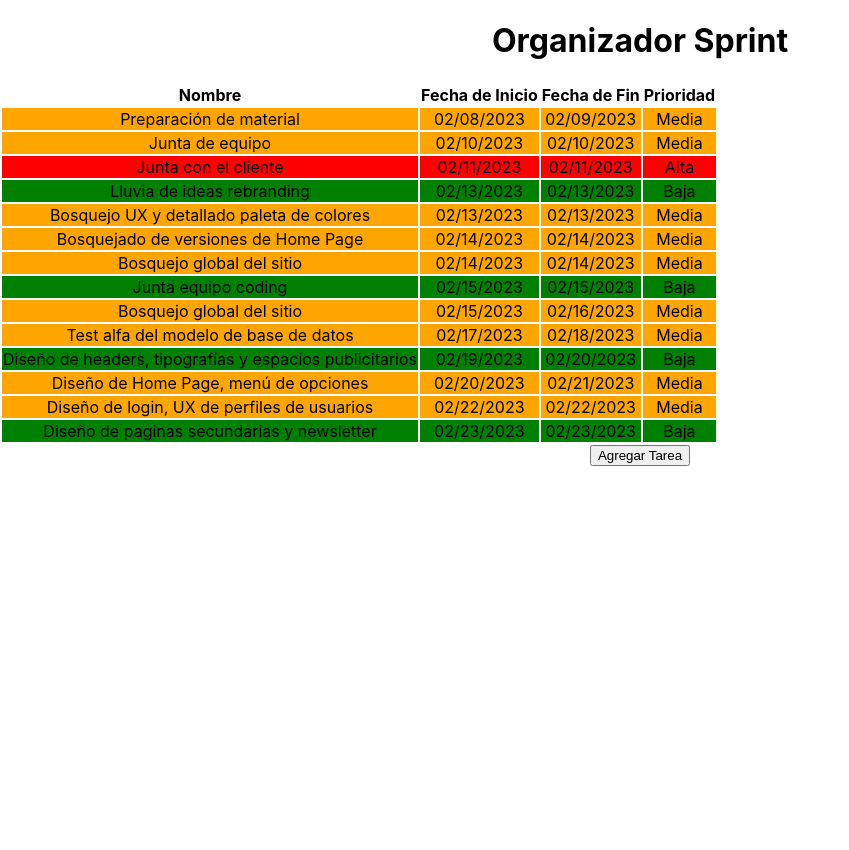
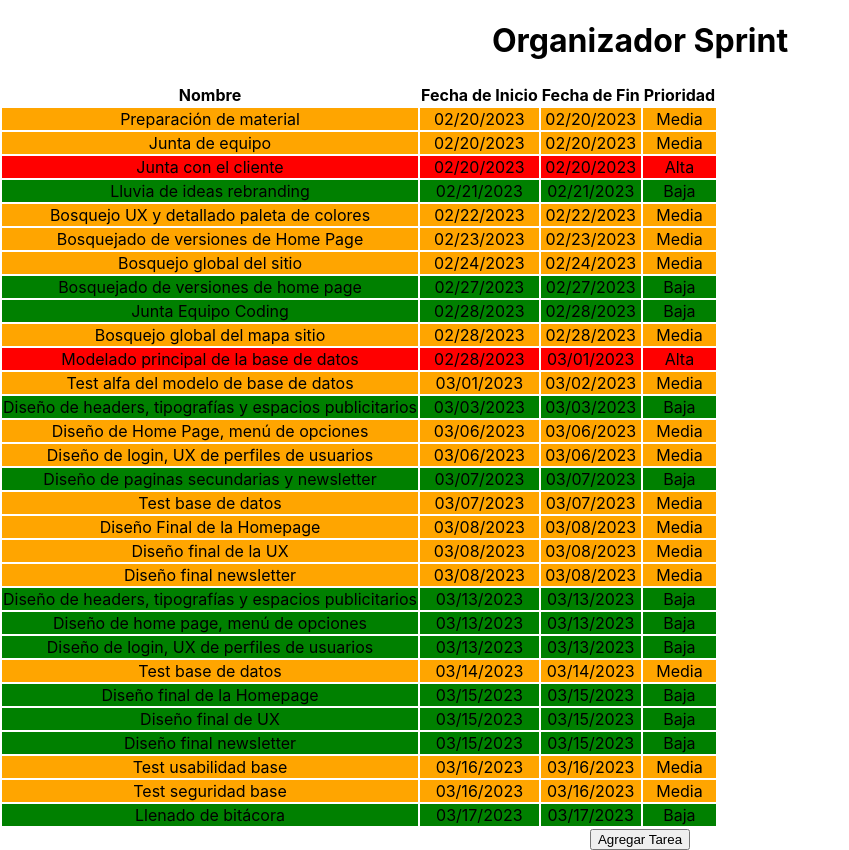
Before and after one commit to Brave-King/organizador-sprint, a React (Create React App) app: page / in a window 1280 px wide. Shown: the whole page, without its empty margins (0-849 px from the left). Before the commit the page ends 800 px from the top, so only its background shows below. Built offline with nearby package versions, Linux system fonts and the light colour scheme.

Commit message:
nuevos cambios en archivo

```diff
--- a/package.json
+++ b/package.json
@@ -1,4 +1,5 @@
 {
+  "homepage": "https://github.com/Brave-King/organizador-sprint.git",
   "name": "organizador-sprint",
   "version": "0.1.0",
   "private": true,
--- a/src/App.js
+++ b/src/App.js
@@ -5,99 +5,211 @@ function App() {
   const [tasks, setTasks] = useState([
     {
       name: "Preparación de material",
-      startDate: "02/08/2023",
-      endDate: "02/09/2023",
+      startDate: "02/20/2023",
+      endDate: "02/20/2023",
       priority: "Media",
       color: "orange"
     },
     {
       name: "Junta de equipo",
-      startDate: "02/10/2023",
-      endDate: "02/10/2023",
+      startDate: "02/20/2023",
+      endDate: "02/20/2023",
       priority: "Media",
       color: "orange"
     },
     {
       name: "Junta con el cliente",
-      startDate: "02/11/2023",
-      endDate: "02/11/2023",
+      startDate: "02/20/2023",
+      endDate: "02/20/2023",
       priority: "Alta",
       color: "red"
     },
     {
       name: "Lluvia de ideas rebranding",
-      startDate: "02/13/2023",
-      endDate: "02/13/2023",
+      startDate: "02/21/2023",
+      endDate: "02/21/2023",
       priority: "Baja",
       color: "green"
     },
     {
       name: "Bosquejo UX y detallado paleta de colores",
-      startDate: "02/13/2023",
-      endDate: "02/13/2023",
-      priority: "Media",
-      color: "orange"
-    },
-    {
-      name: "Bosquejado de versiones de Home Page",
-      startDate: "02/14/2023",
-      endDate: "02/14/2023",
-      priority: "Media",
-      color: "orange"
-    },
-    {
-      name: "Bosquejo global del sitio",
-      startDate: "02/14/2023",
-      endDate: "02/14/2023",
-      priority: "Media",
-      color: "orange"
-    },
-    {
-      name: "Junta equipo coding",
-      startDate: "02/15/2023",
-      endDate: "02/15/2023",
-      priority: "Baja",
-      color: "green"
-    },
-    {
-      name: "Bosquejo global del sitio",
-      startDate: "02/15/2023",
-      endDate: "02/16/2023",
-      priority: "Media",
-      color: "orange"
-    },
-    {
-      name: "Test alfa del modelo de base de datos",
-      startDate: "02/17/2023",
-      endDate: "02/18/2023",
-      priority: "Media",
-      color: "orange"
-    },
-    {
-      name: "Diseño de headers, tipografías y espacios publicitarios",
-      startDate: "02/19/2023",
-      endDate: "02/20/2023",
-      priority: "Baja",
-      color: "green"
-    },
-    {
-      name: "Diseño de Home Page, menú de opciones",
-      startDate: "02/20/2023",
-      endDate: "02/21/2023",
-      priority: "Media",
-      color: "orange"
-    },
-    {
-      name: "Diseño de login, UX de perfiles de usuarios",
       startDate: "02/22/2023",
       endDate: "02/22/2023",
       priority: "Media",
       color: "orange"
     },
     {
-      name: "Diseño de paginas secundarias y newsletter",
+      name: "Bosquejado de versiones de Home Page",
       startDate: "02/23/2023",
       endDate: "02/23/2023",
+      priority: "Media",
+      color: "orange"
+    },
+    {
+      name: "Bosquejo global del sitio",
+      startDate: "02/24/2023",
+      endDate: "02/24/2023",
+      priority: "Media",
+      color: "orange"
+    },
+    {
+      name: "Bosquejado de versiones de home page",
+      startDate: "02/27/2023",
+      endDate: "02/27/2023",
+      priority: "Baja",
+      color: "green"
+    },
+    {
+      name: "Junta Equipo Coding",
+      startDate: "02/28/2023",
+      endDate: "02/28/2023",
+      priority: "Baja",
+      color: "green"
+    },
+    {
+      name: "Bosquejo global del mapa sitio",
+      startDate: "02/28/2023",
+      endDate: "02/28/2023",
+      priority: "Media",
+      color: "orange"
+    },
+    {
+      name: "Modelado principal de la base de datos",
+      startDate: "02/28/2023",
+      endDate: "03/01/2023",
+      priority: "Alta",
+      color: "red"
+    },
+    {
+      name: "Test alfa del modelo de base de datos",
+      startDate: "03/01/2023",
+      endDate: "03/02/2023",
+      priority: "Media",
+      color: "orange"
+    },
+    {
+      name: "Diseño de headers, tipografías y espacios publicitarios",
+      startDate: "03/03/2023",
+      endDate: "03/03/2023",
+      priority: "Baja",
+      color: "green"
+    },
+    {
+      name: "Diseño de Home Page, menú de opciones",
+      startDate: "03/06/2023",
+      endDate: "03/06/2023",
+      priority: "Media",
+      color: "orange"
+    },
+    {
+      name: "Diseño de login, UX de perfiles de usuarios",
+      startDate: "03/06/2023",
+      endDate: "03/06/2023",
+      priority: "Media",
+      color: "orange"
+    },
+    {
+      name: "Diseño de paginas secundarias y newsletter",
+      startDate: "03/07/2023",
+      endDate: "03/07/2023",
+      priority: "Baja",
+      color: "green"
+    },
+    {
+      name: "Test base de datos",
+      startDate: "03/07/2023",
+      endDate: "03/07/2023",
+      priority: "Media",
+      color: "orange"
+    },
+    {
+      name: "Diseño Final de la Homepage",
+      startDate: "03/08/2023",
+      endDate: "03/08/2023",
+      priority: "Media",
+      color: "orange"
+    },
+    {
+      name: "Diseño final de la UX",
+      startDate: "03/08/2023",
+      endDate: "03/08/2023",
+      priority: "Media",
+      color: "orange"
+    },
+    {
+      name: "Diseño final newsletter",
+      startDate: "03/08/2023",
+      endDate: "03/08/2023",
+      priority: "Media",
+      color: "orange"
+    },
+    {
+      name: "Diseño de headers, tipografías y espacios publicitarios",
+      startDate: "03/13/2023",
+      endDate: "03/13/2023",
+      priority: "Baja",
+      color: "green"
+    },
+    {
+      name: "Diseño de home page, menú de opciones",
+      startDate: "03/13/2023",
+      endDate: "03/13/2023",
+      priority: "Baja",
+      color: "green"
+    },
+    {
+      name: "Diseño de login, UX de perfiles de usuarios",
+      startDate: "03/13/2023",
+      endDate: "03/13/2023",
+      priority: "Baja",
+      color: "green"
+    },
+    {
+      name: "Test base de datos",
+      startDate: "03/14/2023",
+      endDate: "03/14/2023",
+      priority: "Media",
+      color:" orange"
+    },
+    {
+      name: "Diseño final de la Homepage",
+      startDate: "03/15/2023",
+      endDate: "03/15/2023",
+      priority: "Baja",
+      color: "green"
+    },
+    {
+      name: "Diseño final de UX",
+      startDate: "03/15/2023",
+      endDate: "03/15/2023",
+      priority: "Baja",
+      color: "green"
+    },
+    {
+      name: "Diseño final newsletter",
+      startDate: "03/15/2023",
+      endDate: "03/15/2023",
+      priority: "Baja",
+      color: "green"
+    },
+    {
+      name: "Test usabilidad base",
+      startDate: "03/16/2023",
+      endDate: "03/16/2023",
+      priority: "Media",
+      color: "orange"
+    },
+    {
+      name: "Test seguridad base",
+      startDate: "03/16/2023",
+      endDate: "03/16/2023",
+      priority: "Media",
+      color: "orange"
+    },
+    {
+      name: "Llenado de bitácora",
+      startDate: "03/17/2023",
+      endDate: "03/17/2023",
       priority: "Baja",
       color: "green"
     },
```
